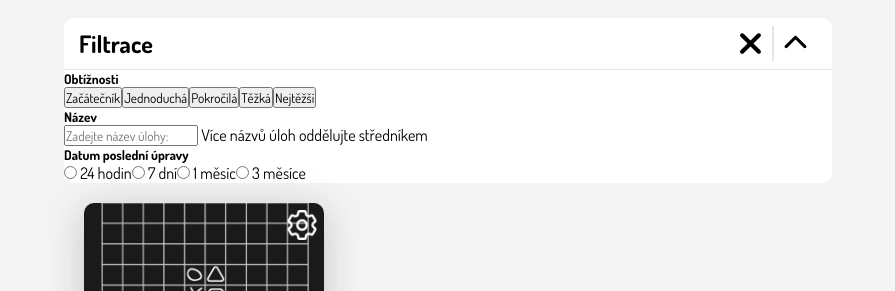
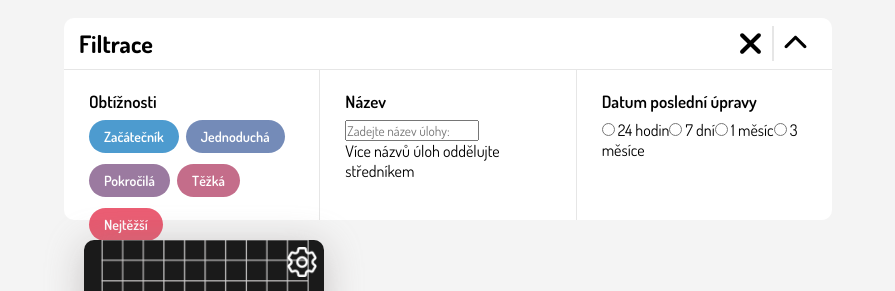
Before and after one commit to Ytovon/TDA-2025-primitive, a React (Create React App) app in the folder client/: page /Games in a window 1280 px wide. Shown: the part 310-601 px from the top of the page, without its empty margins (192-1087 px from the left). Built offline with nearby package versions, Linux system fonts and the light colour scheme.

Commit message:
filtration dynamic display

```diff
--- a/client/src/Pages/CardsPage/CardsPage.module.css
+++ b/client/src/Pages/CardsPage/CardsPage.module.css
@@ -58,3 +58,65 @@
   margin-block: 3px;
   background-color: rgb(230, 230, 230);
 }
+
+.filtrationSections {
+  display: flex;
+}
+
+.filtrationSection {
+  padding: 15px 25px;
+  width: 33%;
+  height: 15vh;
+  position: relative;
+}
+
+.filtrationSection label {
+  color: var(--textColor);
+}
+
+.filtrationSection:not(:first-child):not(:last-child) {
+  border-inline: 1px solid rgb(230, 230, 230);
+}
+
+.filtrationSectionTitle {
+  font-size: 17px;
+  font-weight: 600;
+  margin-block: 3% 4%;
+  color: var(--textColor);
+}
+
+.difficultyBtns {
+  display: flex;
+  flex-wrap: wrap;
+  gap: 11px 7px;
+}
+
+.difficultyBtn {
+  color: white;
+  border: none;
+  padding: 8px 15px;
+  border-radius: 50px;
+  font-weight: 600;
+  font-size: 14px;
+  cursor: pointer;
+}
+
+.difficultyColor1 {
+  background-color: #0070bbb2;
+}
+
+.difficultyColor2 {
+  background-color: #395a9ab2;
+}
+
+.difficultyColor3 {
+  background-color: #724479b5;
+}
+
+.difficultyColor4 {
+  background-color: #ab2e58b2;
+}
+
+.difficultyColor5 {
+  background-color: #e31837b2;
+}
--- a/client/src/Pages/CardsPage/CardsPage.tsx
+++ b/client/src/Pages/CardsPage/CardsPage.tsx
@@ -1,6 +1,8 @@
 import {
   chevronUpBlack,
   chevronUpWhite,
+  chevronDownWhite,
+  chevronDownBlack,
   xMarkBlack,
   xMarkWhite,
 } from "../../assets/assets";
@@ -8,9 +10,16 @@ import Card from "../../Components/Card/Card";
 import Header from "../../Components/Header/Header";
 import styles from "./CardsPage.module.css";
 import { useDarkMode } from "../../DarkModeContext";
+import { useState } from "react";
 
 export default function CardsPage() {
   const { darkMode, toggleDarkMode } = useDarkMode();
+  const [isFiltrationOpen, toggleIsFiltrationOpen] = useState(true);
+
+  const openFiltration = () => {
+    toggleIsFiltrationOpen(!isFiltrationOpen);
+  };
+
   return (
     <div>
       <Header />
@@ -27,27 +36,66 @@ export default function CardsPage() {
               <div className={styles.filtrationMenuBtns}>
                 <img src={darkMode ? xMarkBlack : xMarkWhite} />
                 <span className={styles.lineBtns}></span>
-                <img src={darkMode ? chevronUpBlack : chevronUpWhite} />
+                <img
+                  onClick={openFiltration}
+                  src={
+                    isFiltrationOpen
+                      ? darkMode
+                        ? chevronUpBlack
+                        : chevronUpWhite
+                      : darkMode
+                      ? chevronDownBlack
+                      : chevronDownWhite
+                  }
+                />
               </div>
             </div>
-            <div className={styles.filtrationSections}>
+            <div
+              style={
+                isFiltrationOpen ? { display: "flex" } : { display: "none" }
+              }
+              className={styles.filtrationSections}
+            >
               <div className={styles.filtrationSection}>
-                <h5>Obtížnosti</h5>
-                <form action="">
-                  <input type="button" value="Začátečník" />
-                  <input type="button" value="Jednoduchá" />
-                  <input type="button" value="Pokročilá" />
-                  <input type="button" value="Těžká" />
-                  <input type="button" value="Nejtěžší" />
+                <h5 className={styles.filtrationSectionTitle}>Obtížnosti</h5>
+                <form className={styles.difficultyBtns} action="">
+                  <input
+                    className={`${styles.difficultyBtn} ${styles.difficultyColor1}`}
+                    type="button"
+                    value="Začátečník"
+                  />
+                  <input
+                    className={`${styles.difficultyBtn} ${styles.difficultyColor2}`}
+                    type="button"
+                    value="Jednoduchá"
+                  />
+                  <input
+                    className={`${styles.difficultyBtn} ${styles.difficultyColor3}`}
+                    type="button"
+                    value="Pokročilá"
+                  />
+                  <input
+                    className={`${styles.difficultyBtn} ${styles.difficultyColor4}`}
+                    type="button"
+                    value="Těžká"
+                  />
+                  <input
+                    className={`${styles.difficultyBtn} ${styles.difficultyColor5}`}
+                    type="button"
+                    value="Nejtěžší"
+                  />
                 </form>
               </div>
               <div className={styles.filtrationSection}>
-                <h5>Název</h5>
+                <h5 className={styles.filtrationSectionTitle}>Název</h5>
                 <input type="text" placeholder="Zadejte název úlohy:" />
+                <br />
                 <label htmlFor=""> Více názvů úloh oddělujte středníkem</label>
               </div>
               <div className={styles.filtrationSection}>
-                <h5>Datum poslední úpravy</h5>
+                <h5 className={styles.filtrationSectionTitle}>
+                  Datum poslední úpravy
+                </h5>
                 <form action="">
                   <label>
                     <input type="radio" name="dates" /> 24 hodin
```
